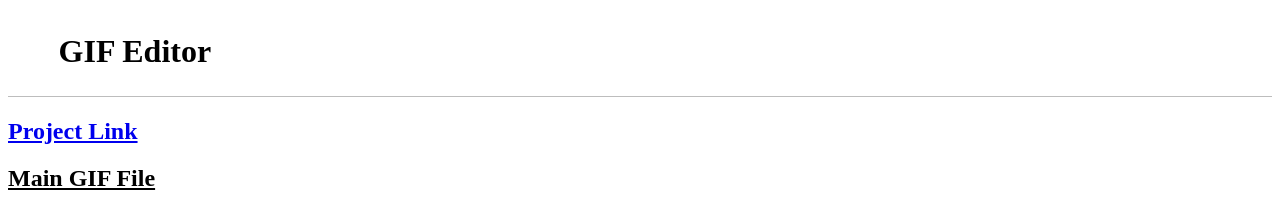
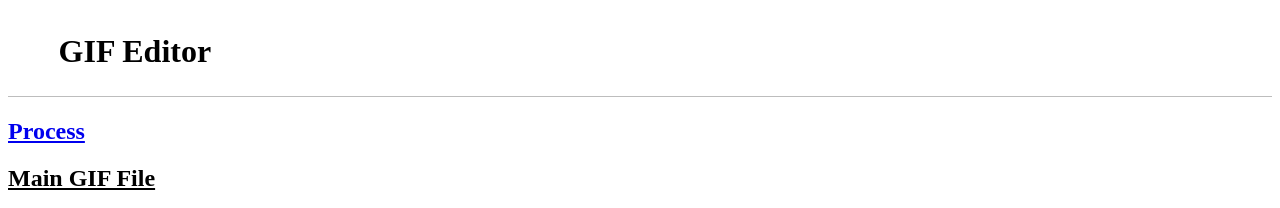
Before and after one commit to Shaikh-Abrar-Kabir/GIF-Editor, a plain HTML site: page index.html in a window 1280 px wide. Shown: the top 208 px of the page. Drawn offline with Linux system fonts and the light colour scheme.

Commit message:
Update index.html

```diff
--- a/index.html
+++ b/index.html
@@ -1,7 +1,7 @@
 <h1 style="padding-left:4%;padding-top: 2%;padding-bottom: 2%;border-bottom: 1px solid #BDBDBD;">GIF Editor &nbsp &nbsp &nbsp &nbsp &nbsp &nbsp  &nbsp &nbsp &nbsp &nbsp &nbsp &nbsp  &nbsp &nbsp &nbsp &nbsp &nbsp &nbsp  &nbsp &nbsp &nbsp &nbsp &nbsp &nbsp  &nbsp &nbsp &nbsp &nbsp &nbsp &nbsp  &nbsp &nbsp &nbsp &nbsp &nbsp &nbsp &nbsp &nbsp &nbsp &nbsp &nbsp &nbsp  &nbsp &nbsp &nbsp &nbsp &nbsp &nbsp  &nbsp &nbsp &nbsp &nbsp &nbsp &nbsp</h1>
 
 
-<h2><a href="gifedit.mp4" target="_blank"> Project Link </a></h2>
+<h2><a href="gifedit.mp4" target="_blank"> Process </a></h2>
 
 <h2><u>Main GIF File</u></h2>
 <img src="sample.gif" style="padding-bottom:10%;width:auto;object-fit:contain;pointer-events:none;padding-left:10%"/>
```
